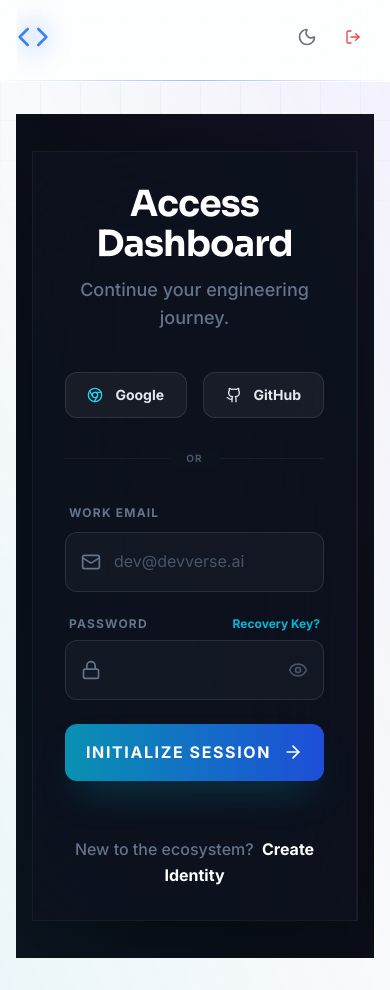
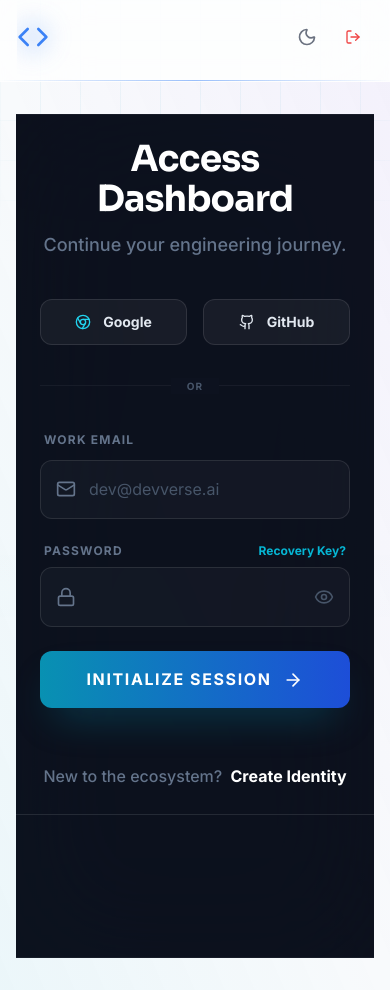
Before and after one commit to hamid154/DevVerse_frontend, a React (Vite) app: page /login in a window 390 px wide. Built offline with nearby package versions, Linux system fonts and the light colour scheme; no server answers; sample sign-in values are in the browser's storage.

Commit message:
fix: mobile responsiveness for premium login/signup pages

```diff
--- a/src/pages/Login.tsx
+++ b/src/pages/Login.tsx
@@ -42,15 +42,15 @@ export default function Login() {
     };
 
     return (
-        <div className="min-h-screen bg-[#0B0F19] text-slate-200 font-sans selection:bg-cyan-500/30 overflow-hidden flex items-center justify-center p-4 lg:p-0">
+        <div className="min-h-screen bg-[#0B0F19] text-slate-200 font-sans selection:bg-cyan-500/30 overflow-x-hidden flex items-center justify-center p-0 sm:p-4 lg:p-8">
             {/* AMBIENT BACKGROUND */}
             <div className="fixed inset-0 grid-background opacity-[0.03] pointer-events-none"></div>
             <div className="absolute top-0 left-0 w-full h-full bg-gradient-to-tr from-cyan-500/5 via-transparent to-purple-500/5 pointer-events-none"></div>
 
-            <main className="w-full max-w-7xl flex flex-col lg:flex-row bg-[#0D121F]/80 backdrop-blur-3xl border border-white/5 lg:rounded-[32px] shadow-[0_32px_128px_-16px_rgba(0,0,0,0.5)] overflow-hidden relative z-10 lg:min-h-[850px]">
+            <main className="w-full max-w-7xl flex flex-col lg:flex-row bg-[#0D121F]/80 backdrop-blur-3xl border-y sm:border border-white/5 sm:rounded-[32px] shadow-[0_32px_128px_-16px_rgba(0,0,0,0.5)] overflow-hidden relative z-10 min-h-screen sm:min-h-fit lg:min-h-[850px]">
 
                 {/* LEFT: LOGIN FORM */}
-                <div className="w-full lg:w-1/2 p-8 lg:p-20 flex flex-col justify-center border-r border-white/5">
+                <div className="w-full lg:w-1/2 p-6 sm:p-10 lg:p-20 flex flex-col justify-center border-b lg:border-b-0 lg:border-r border-white/10 sm:border-white/5">
                     <motion.div
                         initial={{ opacity: 0, y: 20 }}
                         animate={{ opacity: 1, y: 0 }}
--- a/src/pages/Signup.tsx
+++ b/src/pages/Signup.tsx
@@ -45,15 +45,15 @@ export default function Signup() {
     };
 
     return (
-        <div className="min-h-screen bg-[#0B0F19] text-slate-200 font-sans selection:bg-cyan-500/30 overflow-hidden flex items-center justify-center p-4 lg:p-0">
+        <div className="min-h-screen bg-[#0B0F19] text-slate-200 font-sans selection:bg-cyan-500/30 overflow-x-hidden flex items-center justify-center p-0 sm:p-4 lg:p-8">
             {/* AMBIENT BACKGROUND */}
             <div className="fixed inset-0 grid-background opacity-[0.03] pointer-events-none"></div>
             <div className="absolute top-0 right-0 w-full h-full bg-gradient-to-bl from-emerald-500/5 via-transparent to-cyan-500/5 pointer-events-none"></div>
 
-            <main className="w-full max-w-7xl flex flex-col lg:flex-row-reverse bg-[#0D121F]/80 backdrop-blur-3xl border border-white/5 lg:rounded-[32px] shadow-[0_32px_128px_-16px_rgba(0,0,0,0.5)] overflow-hidden relative z-10 lg:min-h-[850px]">
+            <main className="w-full max-w-7xl flex flex-col lg:flex-row-reverse bg-[#0D121F]/80 backdrop-blur-3xl border-y sm:border border-white/5 sm:rounded-[32px] shadow-[0_32px_128px_-16px_rgba(0,0,0,0.5)] overflow-hidden relative z-10 min-h-screen sm:min-h-fit lg:min-h-[850px]">
 
                 {/* RIGHT: SIGNUP FORM */}
-                <div className="w-full lg:w-1/2 p-8 lg:p-20 flex flex-col justify-center border-l border-white/5">
+                <div className="w-full lg:w-1/2 p-6 sm:p-10 lg:p-20 flex flex-col justify-center border-b lg:border-b-0 lg:border-l border-white/10 sm:border-white/5">
                     <motion.div
                         initial={{ opacity: 0, y: 20 }}
                         animate={{ opacity: 1, y: 0 }}
```
